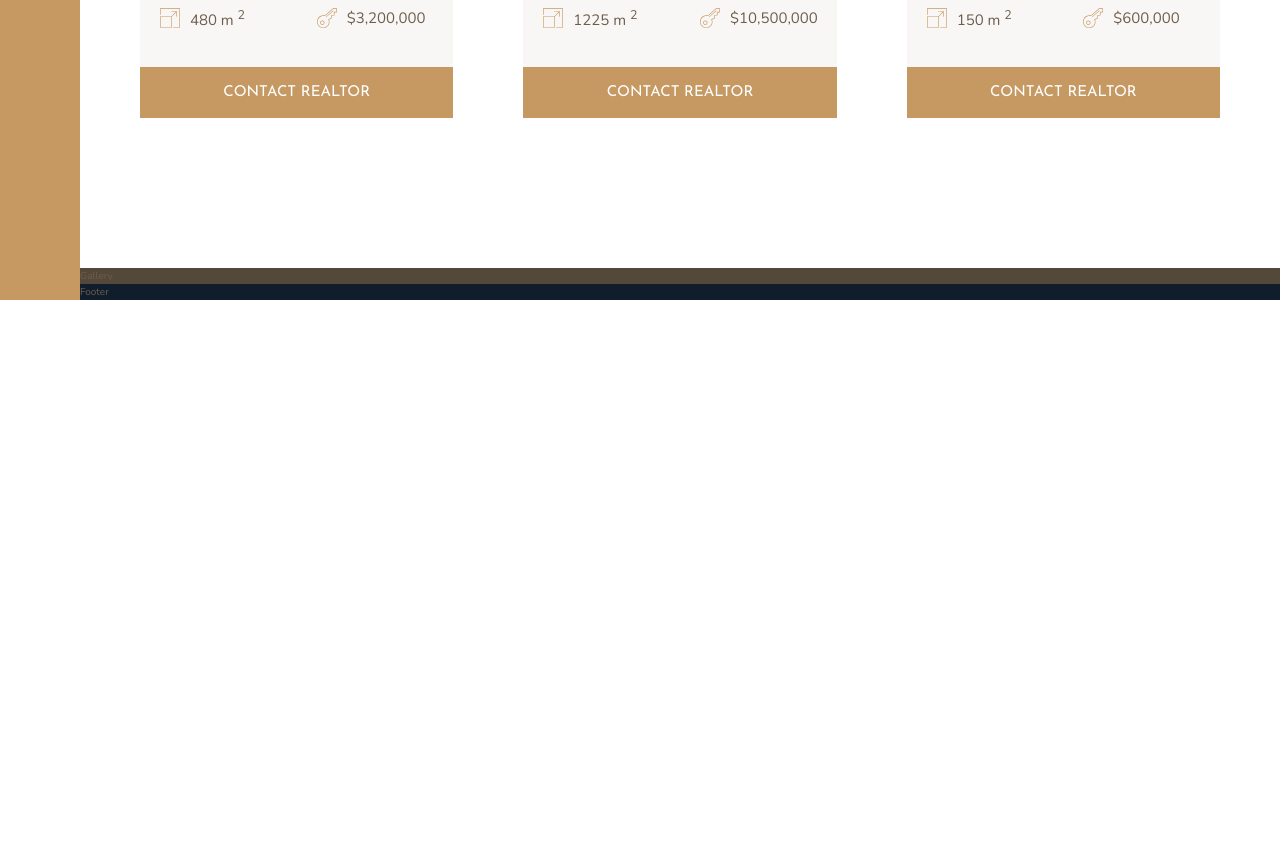
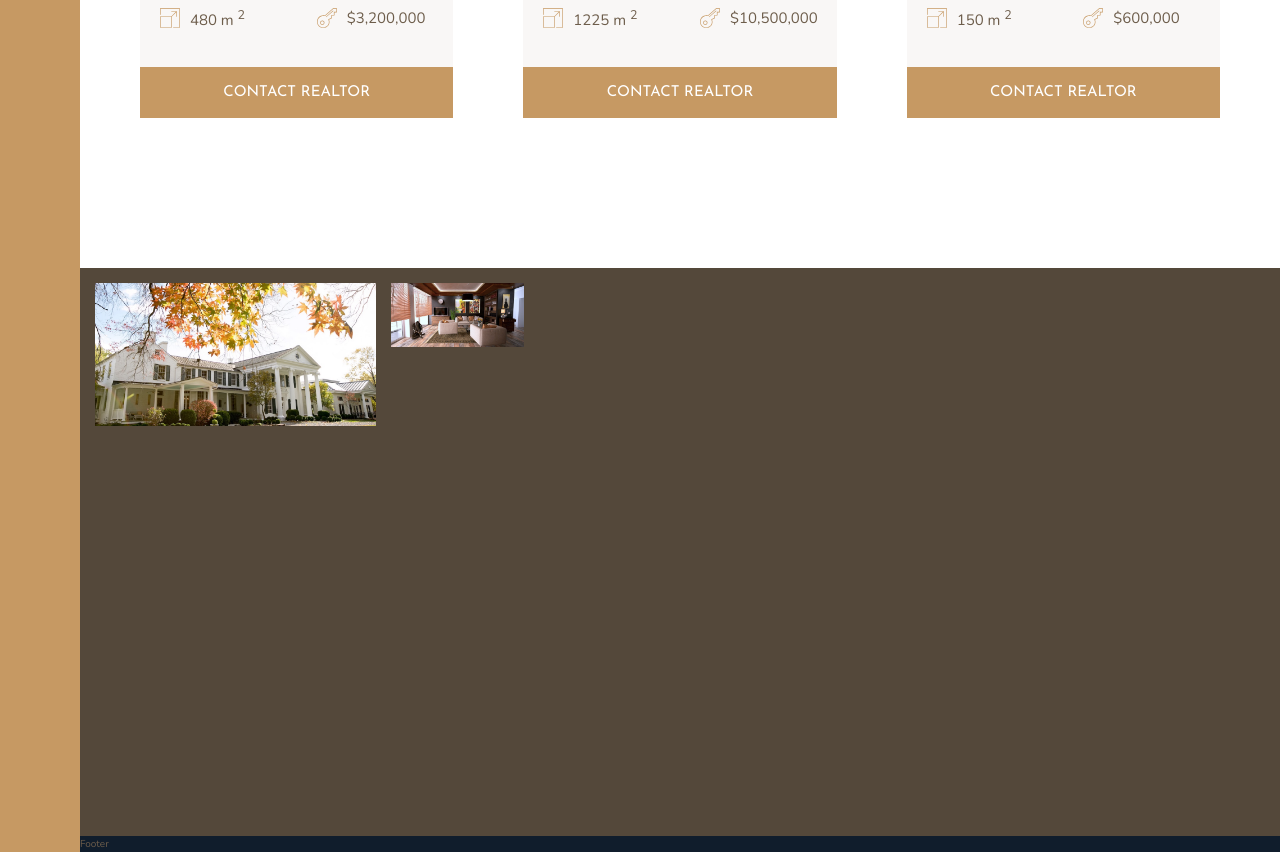
Before and after one commit to Lawrencehudson23/Nexter, a website: page index.html in a window 1280 px wide. Shown: the part 2859-3711 px from the top of the page. Before the commit the page ends 3159 px from the top, so only its background shows below. Drawn offline with nearby package versions, Linux system fonts and the light colour scheme.

Commit message:
gallery1

```diff
--- a/index.html
+++ b/index.html
@@ -325,7 +325,13 @@
       </div>
     </section>
 
-    <section class="gallery">Gallery</section>
+    <section class="gallery">
+      <figure class="gallery__item gallery__item--1">
+        <img src="img/gal-1.jpeg" alt="Gallery image 1" class="gallery__img" />
+      </figure>
+
+      <img src="img/gal-2.jpeg" alt="Gallery image 2" class="gallery__img" />
+    </section>
 
     <footer class="footer">Footer</footer>
   </body>
--- a/sass/_gallery.scss
+++ b/sass/_gallery.scss
@@ -1,4 +1,25 @@
 .gallery {
   background-color: $color-grey-dark-1;
   grid-column: full-start/full-end;
+
+  display: grid;
+  grid-template-columns: repeat(8, 1fr);
+  grid-template-rows: repeat(7, 5vw);
+  grid-gap: 1.5rem;
+  padding: 1.5rem;
+
+  &__item {
+    &--1 {
+      grid-row: 1 / span 2;
+      grid-column: 1 / span 2;
+    }
+  }
+
+  &__img {
+    width: 100%;
+    height: 100%;
+    //NOTE: object-fit works when width and height set
+    object-fit: cover;
+    display: block;
+  }
 }
```
Also changed, not shown: css/style.css.
